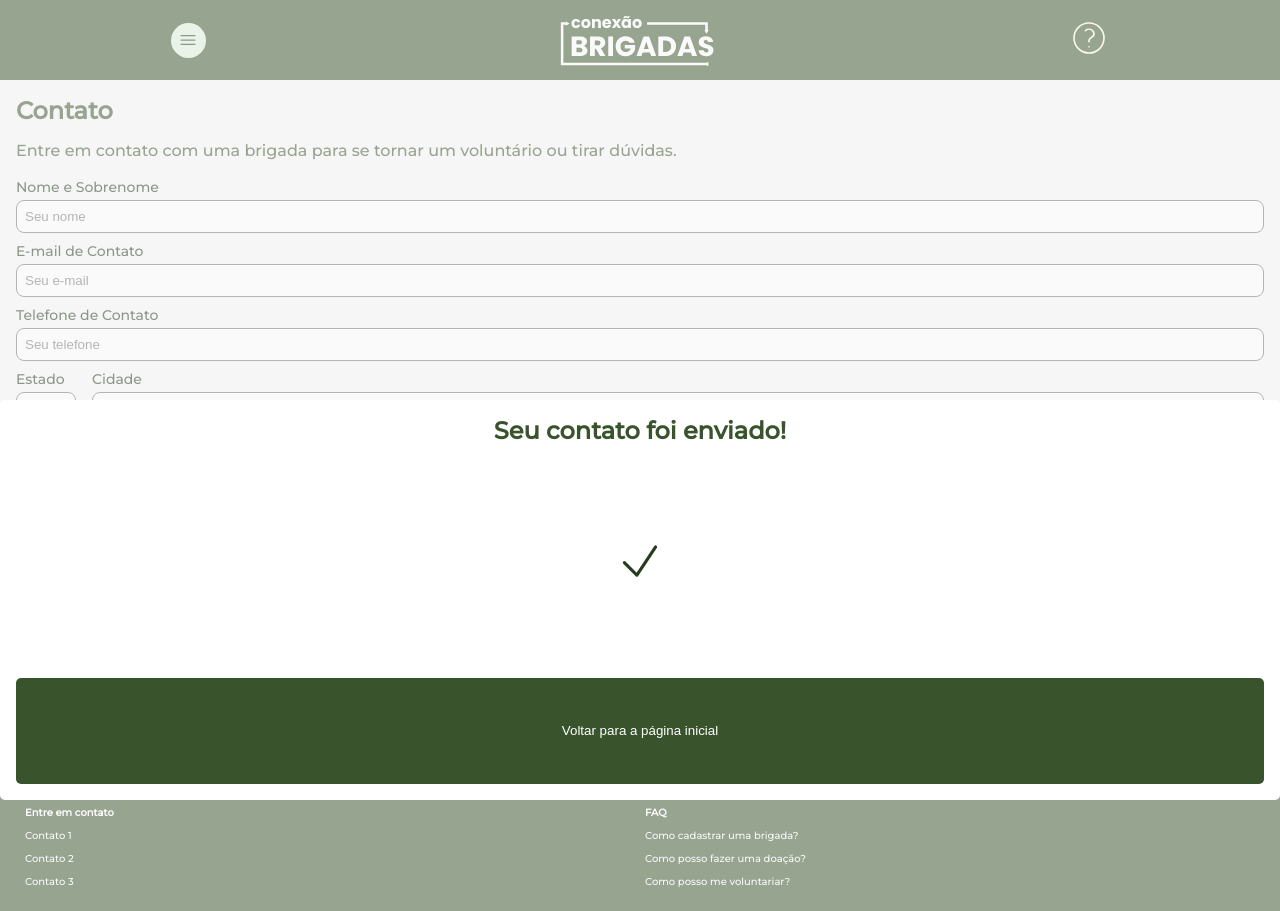
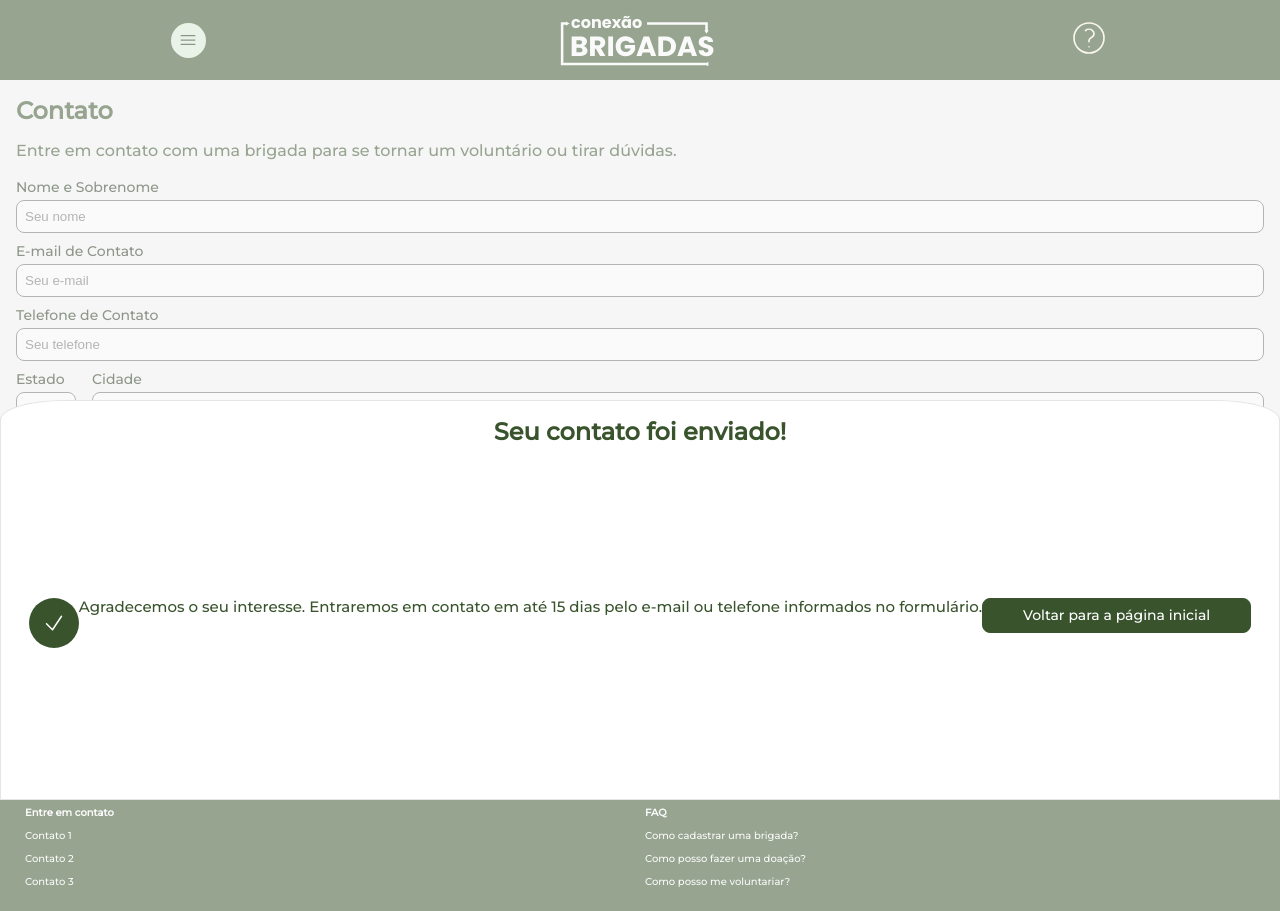
Before and after one commit to DiverIntoDev/-Front-CSR-Fire-Brigades, a Next.js app: page /contactPage in a window 1280 px wide. Both pictures are taken after a click on the button "Enviar". Built offline with nearby package versions, Linux system fonts and the light colour scheme.

Commit message:
FIx modal

```diff
--- a/src/app/components/saveModal.js
+++ b/src/app/components/saveModal.js
@@ -3,6 +3,7 @@
 import Image from "next/image";
 import { useRouter } from "next/navigation";
 import Icons from "../constants/icons";
+import Button from "./button";
 
 export default function SaveModal({}) {
   const router = useRouter();
@@ -16,9 +17,9 @@ export default function SaveModal({}) {
         height: "50%",
         color: "#000000",
         backgroundColor: "#FFFFFF",
-        border: "1px solid #000000`",
+        border: "1px solid rgba(0,0,0,0.10)",
+        borderRadius: "5% 5% 0 0",
         padding: "1rem",
-        borderRadius: "5px",
         zIndex: "1000",
         display: "flex",
         flexWrap: "wrap",
@@ -38,30 +39,33 @@ export default function SaveModal({}) {
         Seu contato foi enviado!
       </span>
       <Image
-          src={Icons.check.value}
-          alt={Icons.check.alt}
+          src={Icons.checkbranco.value}
+          alt={Icons.checkbranco.alt}
           height={50}
           width={50}
-      />
-      <button
           style={{
             backgroundColor: "#39542D",
-          color: "#FFFFFF",
-          marginTop: "1rem",
-          width: "100%",
-          padding: "0.5rem 1rem",
-          borderRadius: "5px",
-          border: "none",
-          cursor: "pointer"
+            objectFit: "scale-down",
+            borderRadius: "50%"
           }}
-        onClick={() => {
+      />
+      <span style={{
+        color: "#39542D",
+        font: "normal normal normal 15px/18px 'Montserrat'",
+        fontFamily: "'Montserrat', sans-serif"
+      }}>
+        Agradecemos o seu interesse. Entraremos em contato em até 15 dias pelo e-mail ou telefone informados no formulário.
+      </span>
+      <div>
+        <Button
+          placeholder="Voltar para a página inicial"
+          onPress={() => {
             document.body.style.transition = "opacity 0.5s";
             document.body.style.opacity = "1";
             router.push("/");
           }}
-      >
-        Voltar para a página inicial
-      </button>
+        />
+      </div>
     </div>
   );
 }
--- a/src/app/constants/icons.js
+++ b/src/app/constants/icons.js
@@ -2,6 +2,7 @@ import adicionar from "../icons/adicionar.svg";
 import ajuda from "../icons/ajuda.svg"
 import ajudabranco from "../icons/ajudabranco.svg"
 import check from "../icons/check.svg"
+import checkbranco from "../icons/checkbranco.svg"
 import filtrar from "../icons/filtrar.svg"
 import globo from "../icons/globo.svg"
 import localizacao from "../icons/localização.svg"
@@ -35,6 +36,10 @@ const Icons = {
   },
   check: {
     value: check,
+    alt: "Check"
+  },
+  checkbranco: {
+    value: checkbranco,
     alt: "Check"
   },
   filtrar: {
--- a/src/app/contactPage/page.js
+++ b/src/app/contactPage/page.js
@@ -30,7 +30,12 @@ function Contact() {
 
     console.log(data);
 
-    setIsSaveSuccess(true);
+    try {
+      const response = await Promise.resolve();
+      setIsSaveSuccess(true);
+    } catch (error) {
+      console.error("Error saving data:", error);
+    }
   }
 
   return (
```
Also changed, not shown: src/app/icons/checkbranco.svg (added). Lines whose indentation alone changed are shown as unchanged.
